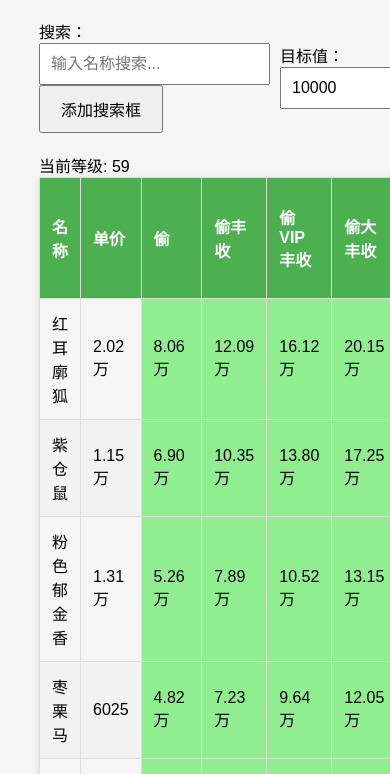
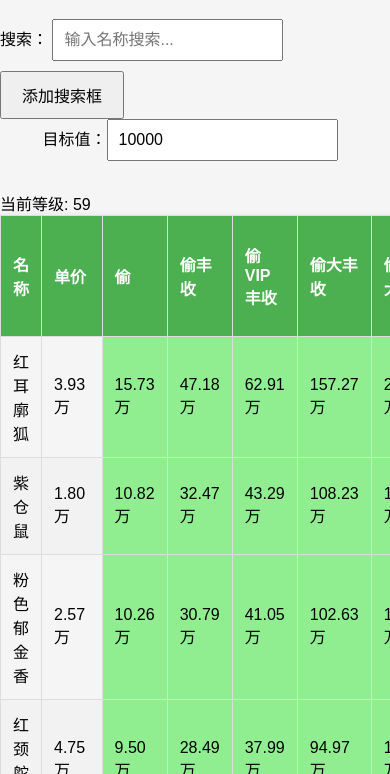
Before and after one commit to 3165254905/xjt, a website: page ymzx/farm.html in a window 390 px wide. Shown: the part 70-844 px from the top of the page. Drawn offline with nearby package versions, Linux system fonts and the light colour scheme.

Commit message:
On branch main Your branch is up to date with 'origin/main'.
Changes to be committed:
	modified:   ymzx/farm.html

```diff
--- a/ymzx/farm.html
+++ b/ymzx/farm.html
@@ -22,44 +22,68 @@
         text-align: center;
         color: #333;
       }
+
       .search-bar {
         display: flex;
+        flex-wrap: wrap;
         justify-content: space-between;
         align-items: center;
         margin-bottom: 20px;
       }
+
       .search-bar input {
         flex: 1;
         margin-right: 10px;
         padding: 10px;
         font-size: 16px;
       }
+
       .search-bar button {
         padding: 10px 20px;
         font-size: 16px;
         cursor: pointer;
       }
+
       table {
         width: 100%;
         border-collapse: collapse;
         box-shadow: 0 2px 8px rgba(0, 0, 0, 0.1);
+        margin-bottom: 20px;
       }
+
       th,
       td {
         border: 1px solid #dddddd;
         text-align: left;
         padding: 12px;
       }
+
       th {
         background-color: #4caf50;
         color: white;
         cursor: pointer;
+        position: -webkit-sticky; /* Safari */
+        position: sticky;
+        top: 0;
       }
+
       tr:nth-child(even) {
         background-color: #f2f2f2;
       }
+
       .highlight-green {
         background-color: #90ee90 !important;
+      }
+      @media (max-width: 768px) {
+        #app {
+          width: 100%;
+        }
+        .search-bar {
+          flex-direction: column;
+        }
+        .search-bar input {
+          margin-bottom: 10px;
+        }
       }
     </style>
   </head>
@@ -100,7 +124,7 @@
         <tbody>
           <tr v-for="item in filteredData" :key="item.name">
             <td>{{ item.name }}</td>
-            <td>{{ formatNumber(Math.floor(item.price / item.count)) }}</td>
+            <td>{{ formatNumber(Math.floor(item.finalPrice / item.count)) }}</td>
             <td :class="{'highlight-green': item.status === '任意偷'  }">{{ formatNumber(item.steal) }}</td>
             <td :class="{'highlight-green':item.status === '任意偷' || item.status === '可偷丰收以上' }">
               {{ formatNumber(item.harvest) }}
@@ -228,13 +252,13 @@
             return num.toString()
           },
           addData(name, price, count) {
-            const steal = Math.floor(price / 5)
-            const harvest = Math.floor(steal * 1.5)
-            const vipHarvest = Math.floor(steal * 2)
-            const bumperHarvest = Math.floor(steal * 2.5)
-            const vipBumperHarvest = Math.floor(steal * 3)
             const finalPrice = this.getPrice(price, count)
-            const grade = Math.floor(price / 10000) + 1
+            const steal = Math.floor(finalPrice / 5)
+            const harvest = Math.floor(steal * 3)
+            const vipHarvest = Math.floor(steal * 4)
+            const bumperHarvest = Math.floor(steal * 10)
+            const vipBumperHarvest = Math.floor(steal * 13)
+            const grade = Math.floor(finalPrice / 10000) + 1
 
             this.data.push({
               name,
@@ -265,7 +289,12 @@
               this.sortDesc = false
             }
             const multiplier = this.sortDesc ? -1 : 1
-            this.filteredData.sort((a, b) => (a[key] > b[key] ? 1 : -1) * multiplier)
+            if (key == 'price')
+              this.filteredData.sort(
+                (a, b) =>
+                  (Math.floor(a.finalPrice / a.count) > Math.floor(b.finalPrice / b.count) ? 1 : -1) * multiplier,
+              )
+            else this.filteredData.sort((a, b) => (a[key] > b[key] ? 1 : -1) * multiplier)
           },
           filterData() {
             const queries = this.queries.filter((query) => query.trim())
```
